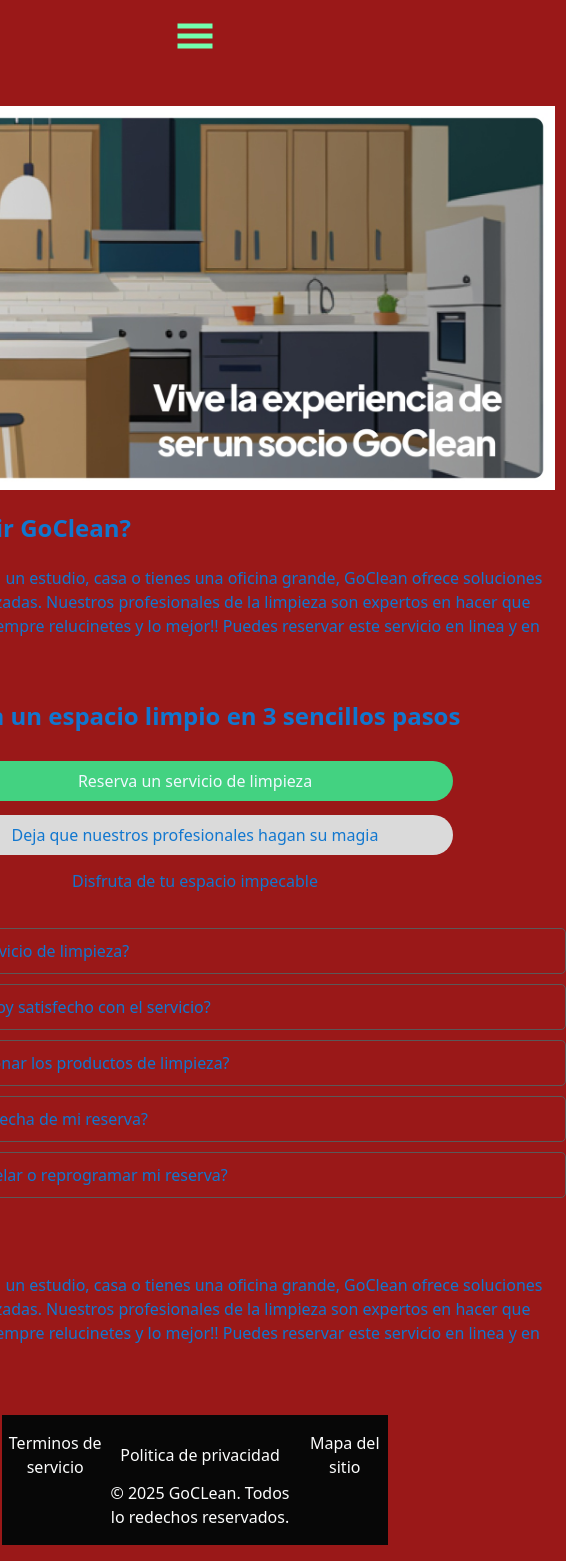
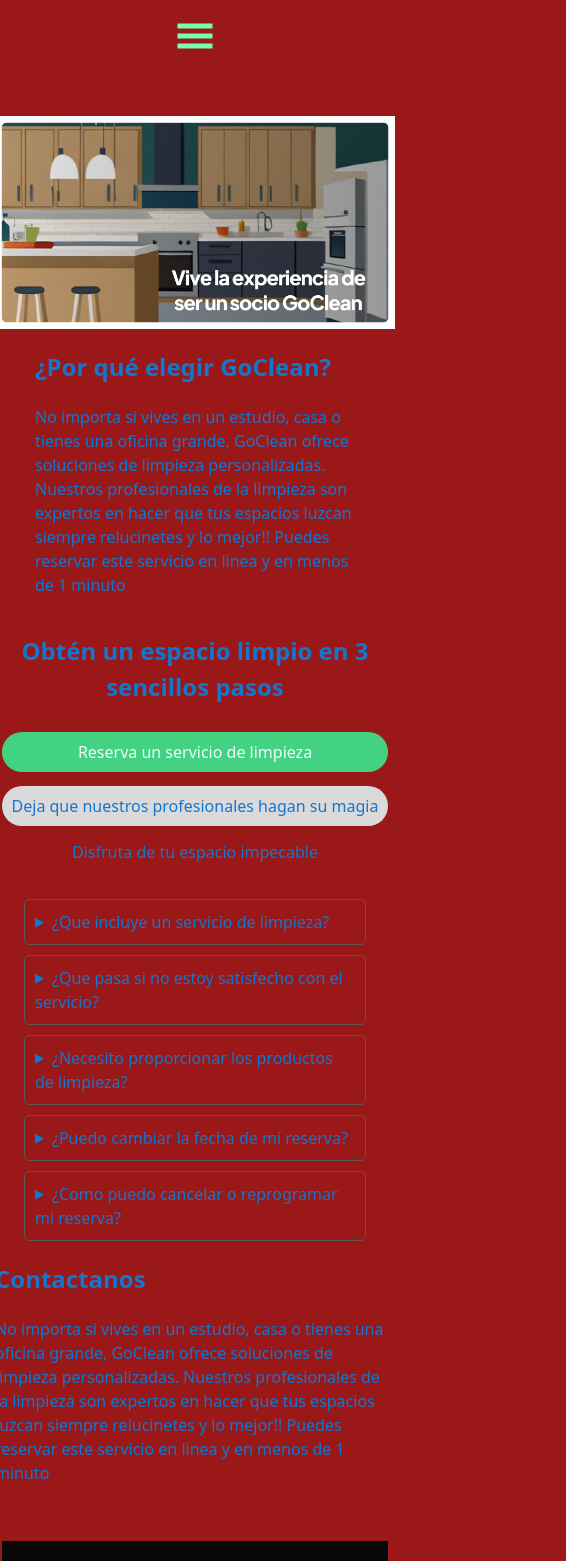
Before and after one commit to tonguiino/GoClean, a React (Vite) app: page / in a window 390 px wide. Shown: the top 1561 px of the page, 566 px wide, since content can reach past the window. Built offline with nearby package versions, Linux system fonts and the light colour scheme.

Commit message:
se configura responsive de home

```diff
--- a/src/pages/home/home.scss
+++ b/src/pages/home/home.scss
@@ -44,7 +44,7 @@
 
     }
 
-    .contaeiner-goclean-questions{
+    .contaeiner-goclean-questions {
         display: flex;
         flex-direction: column;
         align-items: center;
@@ -52,7 +52,7 @@
         margin-top: 28px;
 
 
-        details{
+        details {
             list-style: none;
             border: 1px solid rgb(91, 88, 88);
             border-radius: 5px;
@@ -61,8 +61,33 @@
             cursor: pointer;
 
         }
-        summary::-webkit-details-marker { display: none; }
+
+        summary::-webkit-details-marker {
+            display: none;
+        }
     }
 
 
 }
+
+@media screen and (max-width: 426px) {
+    section {
+        justify-items: center;
+        padding: 10px;
+        width: 100%;
+        .container-img-banner {
+
+            .img-banner {
+                width: 25em;
+            }
+        }
+        .container-goclean-text {
+            width: 20em;
+        }
+
+        .contaeiner-goclean-questions {
+
+            width: 20em;
+        }
+    }
+}
```
